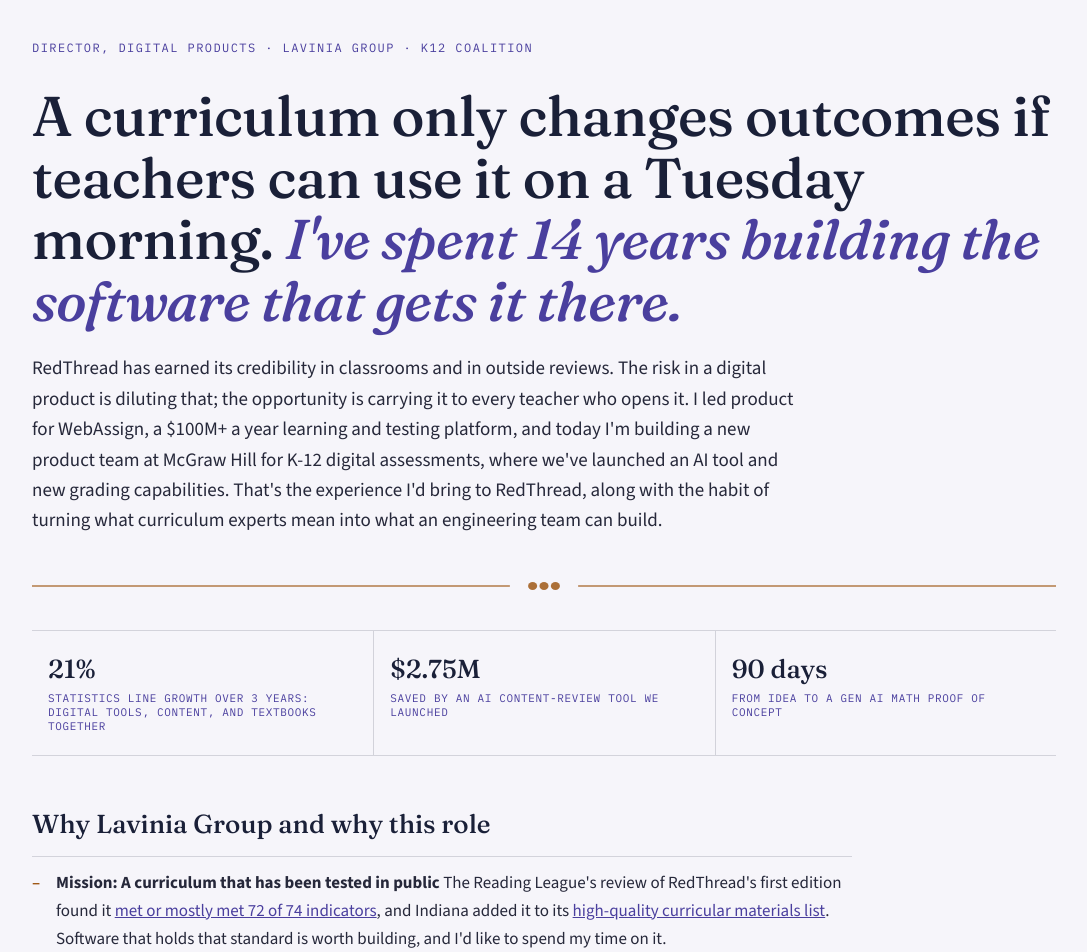
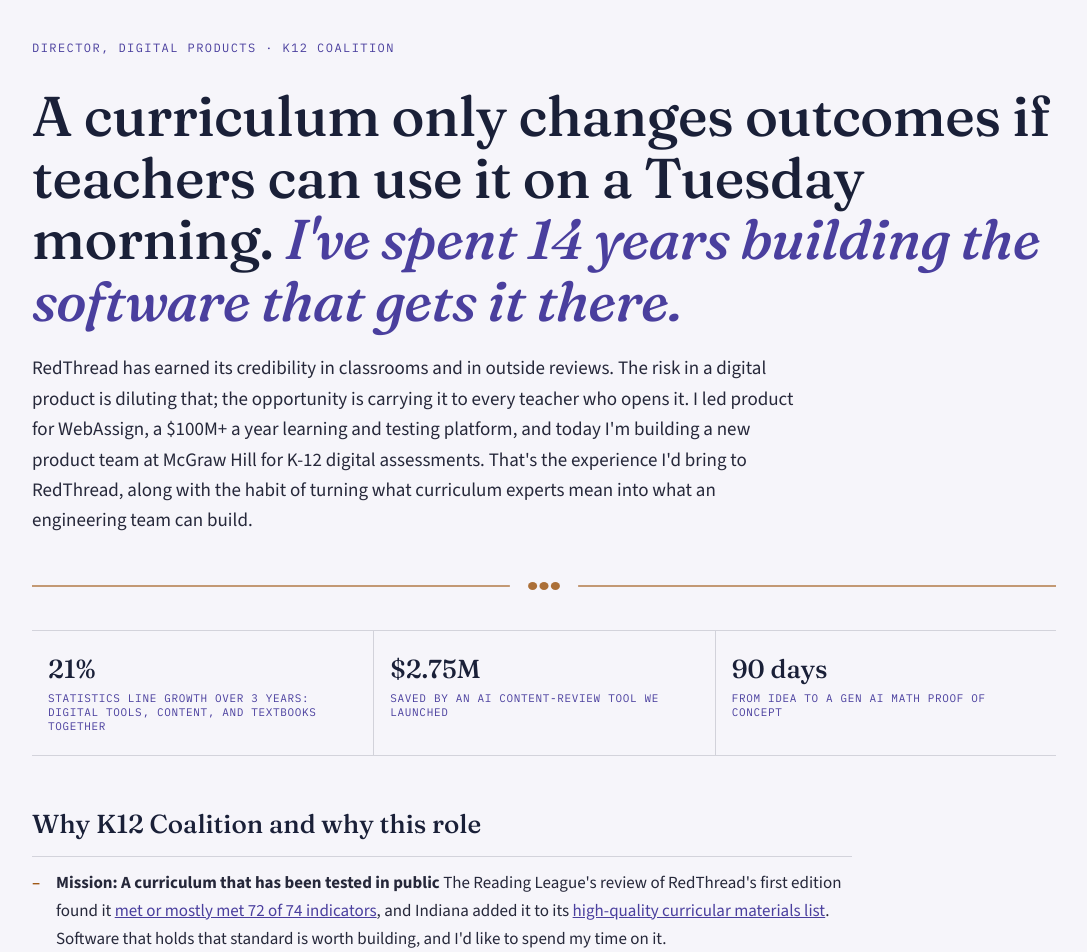
Before and after one commit to TrusProductGuy/TrusProductGuy.github.io, a plain HTML site: page k12coalition/index.html in a window 1280 px wide. Shown: the top 952 px of the page, without its empty margins (96-1183 px from the left). Drawn offline with nearby package versions, Linux system fonts and the light colour scheme.

Commit message:
Rename site to K12 Coalition and trim hero subtext
Co-Authored-By: Claude Sonnet 5.5 <noreply@anthropic.com>
Claude-Session: https://claude.ai/code/session_015UW84vFohKP9gVFm4iy3dW

```diff
--- a/lavinia/index.html
+++ b/k12coalition/index.html
@@ -3,7 +3,7 @@
 <head>
 <meta charset="UTF-8" />
 <meta name="viewport" content="width=device-width, initial-scale=1.0" />
-<meta name="description" content="Andy Trus — application for Director, Digital Products at Lavinia Group, a division of K12 Coalition." />
+<meta name="description" content="Andy Trus — application for Director, Digital Products at K12 Coalition." />
 <title>Andy Trus — Director, Digital Products</title>
 
 <link rel="preconnect" href="https://fonts.googleapis.com" />
@@ -17,19 +17,19 @@
 <script>
 const CONFIG = {
 
-  company:  "Lavinia Group",
+  company:  "K12 Coalition",
   role:     "Director, Digital Products",
   resume:   "",
   year:     "2026",
 
-  eyebrow: "DIRECTOR, DIGITAL PRODUCTS  ·  LAVINIA GROUP  ·  K12 COALITION",
+  eyebrow: "DIRECTOR, DIGITAL PRODUCTS  ·  K12 COALITION",
 
   headline: {
     line1: "A curriculum only changes outcomes if teachers can use it on a Tuesday morning.",
     line2: "I've spent 14 years building the software that gets it there."
   },
 
-  heroSub: "RedThread has earned its credibility in classrooms and in outside reviews. The risk in a digital product is diluting that; the opportunity is carrying it to every teacher who opens it. I led product for WebAssign, a $100M+ a year learning and testing platform, and today I'm building a new product team at McGraw Hill for K-12 digital assessments, where we've launched an AI tool and new grading capabilities. That's the experience I'd bring to RedThread, along with the habit of turning what curriculum experts mean into what an engineering team can build.",
+  heroSub: "RedThread has earned its credibility in classrooms and in outside reviews. The risk in a digital product is diluting that; the opportunity is carrying it to every teacher who opens it. I led product for WebAssign, a $100M+ a year learning and testing platform, and today I'm building a new product team at McGraw Hill for K-12 digital assessments. That's the experience I'd bring to RedThread, along with the habit of turning what curriculum experts mean into what an engineering team can build.",
 
   stats: [
     { value: "21%",    label: "STATISTICS LINE GROWTH OVER 3 YEARS: DIGITAL TOOLS, CONTENT, AND TEXTBOOKS TOGETHER" },
@@ -37,7 +37,7 @@ const CONFIG = {
     { value: "90 days", label: "FROM IDEA TO A GEN AI MATH PROOF OF CONCEPT" }
   ],
 
-  whyTitle: "Why Lavinia Group and why this role",
+  whyTitle: "Why K12 Coalition and why this role",
   whyBullets: [
     "<strong>Mission: A curriculum that has been tested in public</strong> The Reading League's review of RedThread's first edition found it <a style='color:#4A3F9E' href='https://k12coalition.com/?p=8517'>met or mostly met 72 of 74 indicators</a>, and Indiana added it to its <a style='color:#4A3F9E' href='https://k12coalition.com/news/indiana-department-of-education-approves-redthread-literacy-for-k-8-core-reading/'>high-quality curricular materials list</a>. Software that holds that standard is worth building, and I'd like to spend my time on it.",
     "<strong>Curriculum: I've shipped content, software, and print as one product</strong> On the Statistics line at Cengage, our 9-person team shipped digital tools, content, and textbooks together, and the line grew 21% over three years. RedThread has a similar shape: Knowledge, Foundations, and decodable Readers that have to feel like one program. That is a product problem as much as a curriculum one, and I enjoy it.",
@@ -78,7 +78,7 @@ const CONFIG = {
   questions: [
     "RedThread Knowledge pairs reading with writing and project work, in <a style='color:#4A3F9E' href='https://k12coalition.com/?p=3271'>a daily literacy session of 75 minutes in K-2 and 90 in grades 3-5</a>. When an AI app gives feedback on student work in that block, what makes a teacher trust it: that it's fast, that it's grounded in the program's own rubrics and exemplars, or that the teacher can see why it said what it said? I'd want to work out how much of that trust comes from the curriculum and how much from the product.",
     "RedThread Foundations is built on structured phonics routines and decodable Readers. For the youngest students, what is a digital product's job: planning and pacing help for the teacher, visibility into who is stuck on which phonics skill, or something in front of the child? I'd expect the answer to be teacher-side first, and I'd want to test that with K-2 teachers before building anything for a child's screen.",
-    "RedThread is the core ELA curriculum inside Lavinia RISE, where <a style='color:#4A3F9E' href='https://k12coalition.com/?p=6160'>Summer Discovery sites in Southeast Michigan saw 2.4x more students proficient in math and 3.1x more in ELA in summer 2025</a>. Districts buy on results like these. Could a digital layer show which parts of implementation, such as training attended, units completed, and routines used, travel with the results? I'd want to find out whether that would help leaders decide to renew and help coaches decide where to go next."
+    "RedThread is the core ELA curriculum inside RISE, where <a style='color:#4A3F9E' href='https://k12coalition.com/?p=6160'>Summer Discovery sites in Southeast Michigan saw 2.4x more students proficient in math and 3.1x more in ELA in summer 2025</a>. Districts buy on results like these. Could a digital layer show which parts of implementation, such as training attended, units completed, and routines used, travel with the results? I'd want to find out whether that would help leaders decide to renew and help coaches decide where to go next."
   ],
 
   closing: "I'd welcome the chance to talk any of this through, and to hear where your view of RedThread's digital future differs from mine.",
```
